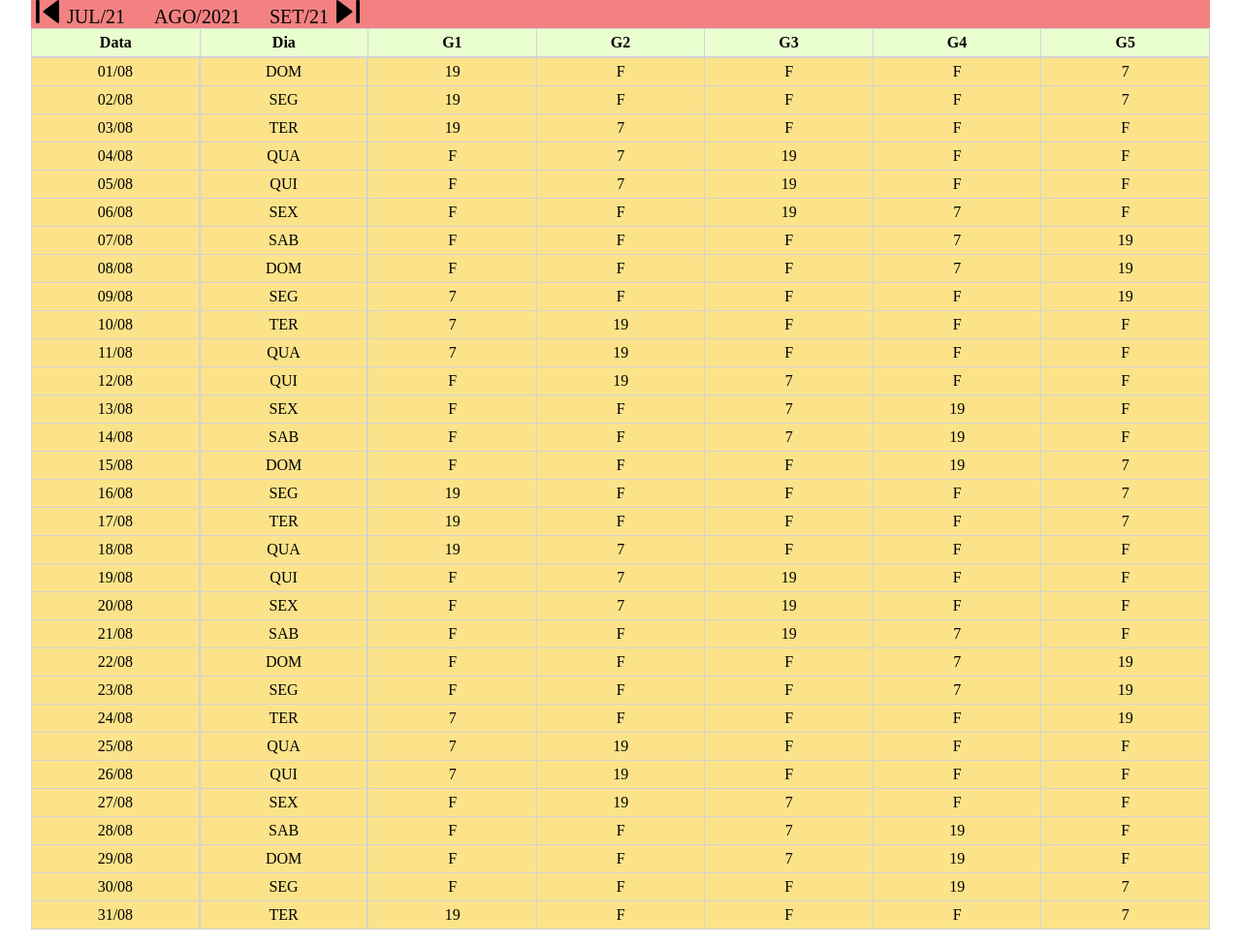
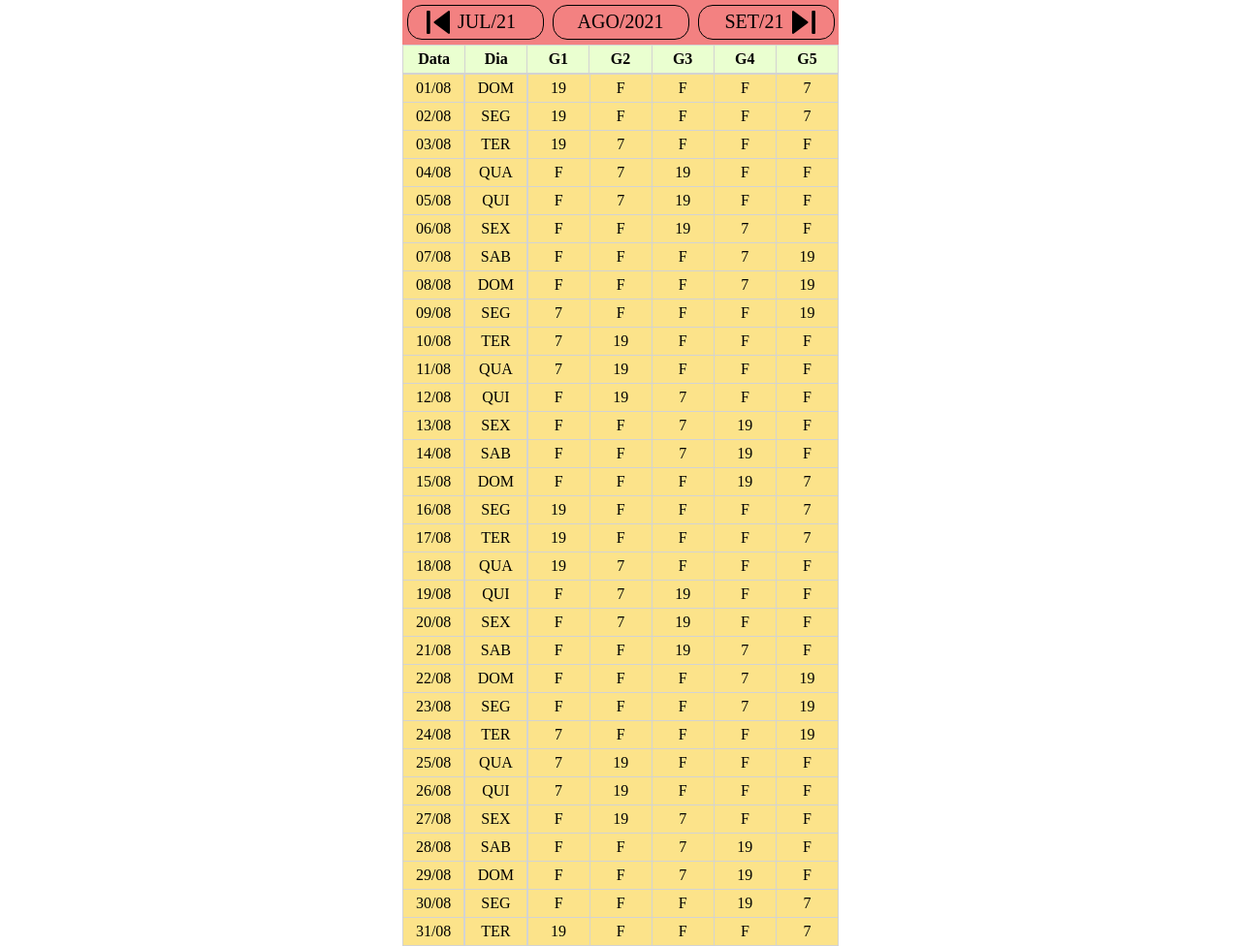
Before and after one commit to carecoid/ProjOne, a plain HTML site: page AGO2020.html in a window 1280 px wide. Shown: the whole page at 97% size. Drawn offline with Linux system fonts and the light colour scheme.

Commit message:
Add files via upload

```diff
--- a/style/style.css
+++ b/style/style.css
@@ -11,10 +11,13 @@
 
 header, h1{
     text-align: center;
+    max-width: 450px;
+    margin: auto;
 }
 
 .containerMonthBtn{
-    width: 90%;
+    width: 100%;
+    max-width: 450px;
     margin: 5% auto 0 auto;
 }
 
@@ -29,13 +32,8 @@ header, h1{
     border-radius: 15px;
     padding: 10px;
     width: 50%;
-    float: left;
     text-align: center;
-    margin: auto;
-}
-
-.marginRight{
-    margin-right: 5%;
+    margin: 0 2%;
 }
 
 a:link, :visited{
@@ -44,31 +42,31 @@ a:link, :visited{
 }
 
 .containerTopo{
-    width: 95%;
+    width: 100%;
+    max-width: 450px;
     margin: auto;
     overflow: hidden;
     background: #F38181;
+    display: flex;
 }
 
 .containerTopo span{
-    padding: 0 8px 0 8px;
+    padding: 0 8px;
     font-size: 20px;
 
 }
 
 .topo{
-    padding: 5px;
-    width: 30%;
+    padding: 5px 0;
+    margin: 5px 1%;
+    width: 33%;
+    text-align: center;
+    border: solid 1px;
+    border-radius: 15px;
 }
 
-.right{
-    float: right;
-    text-align: center;
-}
-
-.left{
-    float: left;
-    text-align: center;
+.topo span, img{
+    vertical-align: top;
 }
 
 .header{
@@ -76,19 +74,23 @@ a:link, :visited{
     position: sticky;
     top: 0;
     overflow: hidden;
+    max-width: 450px;
+    margin: auto;
 }
 
 .tableContainer{
     display: flex;
+    max-width: 450px;
 }
 
 .table{
-    width: 95%;
+    width: 100%;
     border-collapse: collapse;
     margin: auto;
     table-layout: fixed;
     text-align: center;
     overflow: hidden;
+    border: 0;
 }
 
 .table th, td{
@@ -112,7 +114,7 @@ a:link, :visited{
 }
 
 .col3{
-    width: calc(100%*5/7);
+    width: calc(500%/7);
 }
 
 #footer{
```
